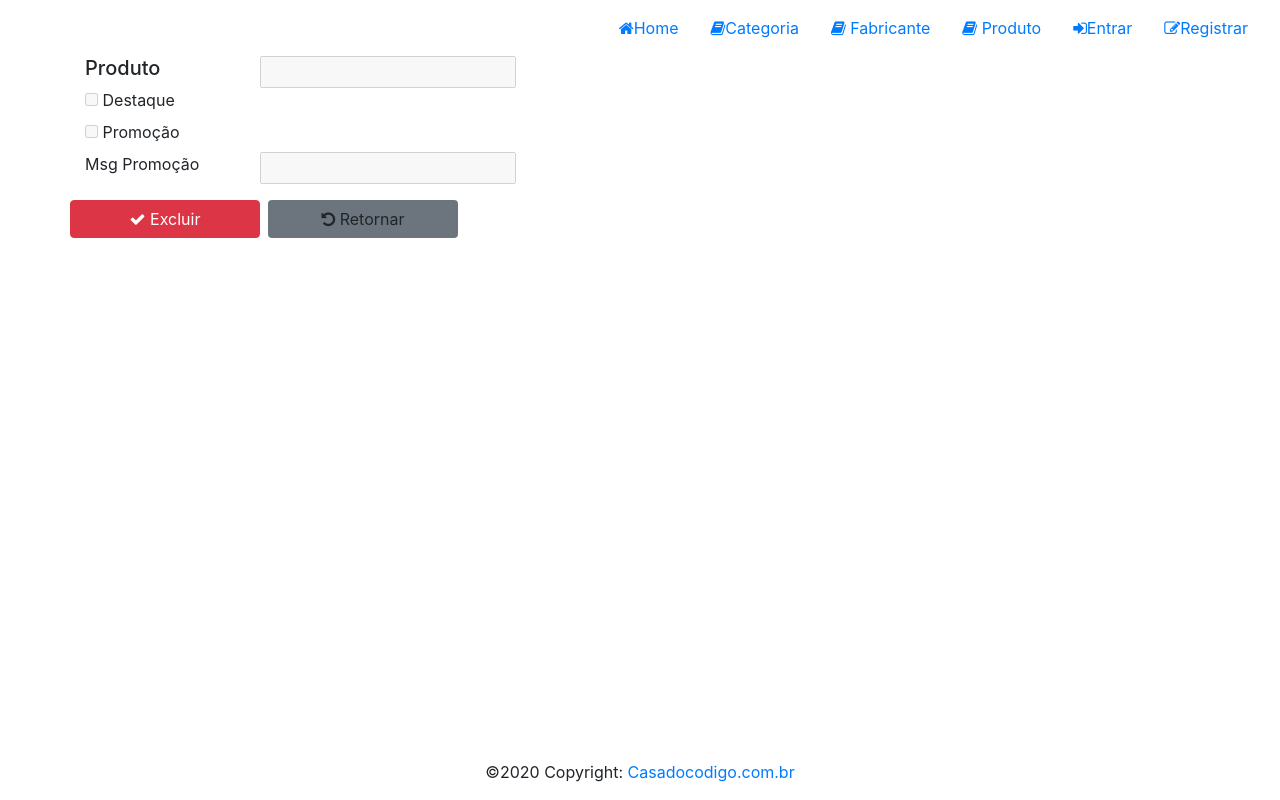
After one commit to sofiaacost4/progweb2026, a Django app: page /produto/delete/1 in a window 1280 px wide. The commit adds this page. Run offline with Django 4.2, Linux system fonts and the light colour scheme; data that the repository does not hold is empty; some libraries are stand-ins or nearby versions.

Commit message:
cap 7 pt 5 deletar produto e botão delete

```diff
--- /dev/null
+++ b/Loja/loja/templates/produto/produto-delete.html
@@ -0,0 +1,51 @@
+{% extends "base.html" %}
+{% load static %}
+{% block title %}Início{% endblock %}
+{% block styles %}
+<link rel="stylesheet" href="{% static 'css/home.css' %}">
+{% endblock %}
+{% block content %}
+<div id="content">
+    <div class="container">
+        <form method="POST" action= "/produto/delete" >
+            {% csrf_token %}
+            <div class="row">
+                <input type="hidden" value="{{produto.id}}" name="id">
+                <h5 for="Produto" class="col-md-2">Produto</h5>
+                <input value="{{produto.Produto}}" name="Produto" disabled>
+            </div>
+            <div class="row">
+                <div class="col-md-2">
+                    {% if produto.destaque %}
+                    <input type="checkbox" checked name="destaque" disabled>
+                    {% else %}
+                    <input type="checkbox" name="destaque" disabled>
+                    {% endif %}
+                    <label for="destaque">Destaque</label>
+                </div>
+            </div>
+            <div class="row">
+                <div class="col-md-2">
+                    {% if produto.promocao %}
+                    <input type="checkbox" checked name="promocao" disabled>
+                    {% else %}
+                    <input type="checkbox" name="promocao" disabled>
+                    {% endif %}
+                    <label for="promocao">Promoção</label>
+                </div>
+            </div>
+            <div class="row">
+                <label for="msgPromocao" class="col-md-2">Msg Promoção</label>
+                <input value="{{produto.msgPromocao}}" name="msgPromocao" disabled>
+            </div>
+            <div class="row">
+                <button type="submit" class="btn btn-danger col-md-2 mt-3 mr-2"><i class="fa fa-check"></i> Excluir</button>
+                <a href={% url 'produto' %} class="btn bg-secondary col-md-2 mt-3"><i class="fa fa-rotate-left"></i> Retornar</a>
+            </div>
+        </form>
+    </div>
+</div>
+{% endblock %}
+{% block scripts %}
+<script src="{% static 'js/home.js' %}"></script>
+{% endblock %}
--- a/Loja/loja/urls/ProdutoUrls.py
+++ b/Loja/loja/urls/ProdutoUrls.py
@@ -1,9 +1,12 @@
 from django.urls import path
-from loja.views.ProdutoView import list_produto_view, edit_produto_view, edit_produto_postback, details_produto_view
+from loja.views.ProdutoView import list_produto_view, edit_produto_view, edit_produto_postback, details_produto_view, delete_produto_view, delete_produto_postback, create_produto_view
 urlpatterns = [
     path("", list_produto_view, name='produto'),
     path("<int:id>", list_produto_view, name='produto'),
     path("edit/<int:id>", edit_produto_view, name= 'edit_produto'),
     path("edit", edit_produto_postback, name= 'edit_produto_postback'),
     path("details/<int:id>", details_produto_view, name= 'details_produto'),
+    path("delete/<int:id>", delete_produto_view, name='delete_produto'),
+    path("delete", delete_produto_postback, name='delete_produto_postback'),
+    path("create", create_produto_view, name= 'create_produto'),
 ]
--- a/Loja/loja/views/ProdutoView.py
+++ b/Loja/loja/views/ProdutoView.py
@@ -11,6 +11,32 @@ def edit_produto_view(request, id=None):
     print(produto)
     context = { 'produto': produto }
     return render(request, template_name='produto/produto-edit.html', context=context, status=200)
+
+def edit_produto_postback(request, id=None):
+    if request.method == 'POST':
+        id = request.POST.get("id")
+        produto = request.POST.get("Produto")
+        destaque = request.POST.get("destaque")
+        promocao = request.POST.get("promocao")
+        msgPromocao = request.POST.get("msgPromocao")
+        print("postback")
+        print(id)
+        print(produto)
+        print(destaque)
+        print(promocao)
+        print(msgPromocao)
+        try:
+            obj_produto = Produto.objects.filter(id=id).first()
+            obj_produto.Produto = produto
+            obj_produto.destaque = (destaque is not None)
+            obj_produto.promocao = (promocao is not None)
+            if msgPromocao is not None:
+                obj_produto.msgPromocao = msgPromocao
+            obj_produto.save()
+            print("Produto %s salvo com sucesso" % produto)
+        except Exception as e:
+            print("Erro salvando edição de produto: %s" % e)
+    return redirect("/produto")
 
 def list_produto_view(request, id=None):
     produto = request.GET.get("produto")
@@ -41,32 +67,6 @@ def list_produto_view(request, id=None):
     context = {'produtos': produtos}
     return render(request, template_name='produto/produto.html', context=context, status=200)
 
-def edit_produto_postback(request, id=None):
-    if request.method == 'POST':
-        id = request.POST.get("id")
-        produto = request.POST.get("Produto")
-        destaque = request.POST.get("destaque")
-        promocao = request.POST.get("promocao")
-        msgPromocao = request.POST.get("msgPromocao")
-        print("postback")
-        print(id)
-        print(produto)
-        print(destaque)
-        print(promocao)
-        print(msgPromocao)
-        try:
-            obj_produto = Produto.objects.filter(id=id).first()
-            obj_produto.Produto = produto
-            obj_produto.destaque = (destaque is not None)
-            obj_produto.promocao = (promocao is not None)
-            if msgPromocao is not None:
-                obj_produto.msgPromocao = msgPromocao
-            obj_produto.save()
-            print("Produto %s salvo com sucesso" % produto)
-        except Exception as e:
-            print("Erro salvando edição de produto: %s" % e)
-    return redirect("/produto")
-
 def details_produto_view(request, id=None):
     produtos = Produto.objects.all()
     if id is not None:
@@ -76,6 +76,31 @@ def details_produto_view(request, id=None):
     context = {'produto': produto}
     return render(request, template_name='produto/produto-details.html', context=context,status=200)
 
+def delete_produto_view(request, id=None):
+    produtos = Produto.objects.all()
+    if id is not None:
+        produtos = produtos.filter(id=id)
+    produto = produtos.first()
+    print(produto)
+    context = {'produto': produto}
+    return render(request, template_name='produto/produto-delete.html', context=context, status=200)
+
+def delete_produto_postback(request, id=None):
+    if request.method == 'POST':
+        id = request.POST.get("id")
+        produto = request.POST.get("Produto")
+        print("postback-delete")
+        print(id)
+        try:
+            Produto.objects.filter(id=id).delete()
+            print("Produto %s excluido com sucesso" % produto)
+        except Exception as e:
+            print("Erro salvando edição de produto: %s" % e)
+        return redirect("/produto")
+
+def create_produto_view(request, id=None):
+    return render(request, template_name='produto/produto-create.html',status=200)
+
 #cd loja
 #Set-ExecutionPolicy -ExecutionPolicy RemoteSigned -Scope CurrentUser
 #winget install Python.Python.3.11
```
Also changed, not shown: Loja/loja/templates/produto/produto.html (+5 -2 lines).
